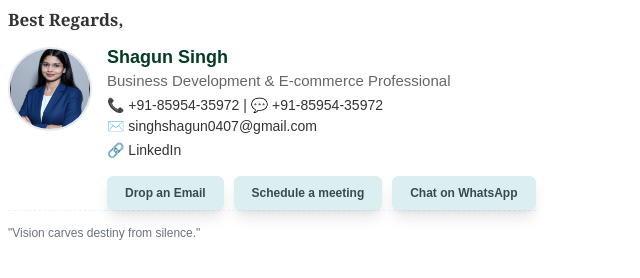
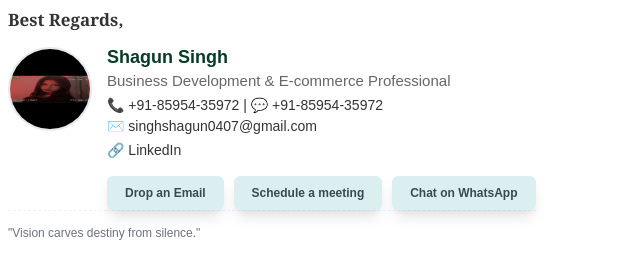
Before and after one commit to shagunsingh0407/email-signature, a plain HTML site: page index.html in a window 1280 px wide. Shown: the whole page, without its empty margins (0-640 px from the left). Drawn offline with Linux system fonts and the light colour scheme.

Commit message:
Update index.html

```diff
--- a/index.html
+++ b/index.html
@@ -17,7 +17,7 @@
     <table cellpadding="0" cellspacing="0" border="0" style="font-family: Arial, sans-serif; font-size: 14px; color: #333333; border-collapse: collapse; max-width: 600px;">
         <tr>
             <td style="padding-right: 15px; vertical-align: top;">
-                <img src="https://raw.githubusercontent.com/shagunsingh0407/email-signature/refs/heads/main/assets/shagun-singh-pic-professional-headshot.jpeg" alt="Shagun Singh" width="80" height="80" style="display: block; border-radius: 50%; border: 2px solid #e6e9ee;">
+                <img src="https://raw.githubusercontent.com/shagunsingh0407/email-signature/refs/heads/main/assets/1761290360300.jpg" alt="Shagun Singh" width="80" height="80" style="display: block; border-radius: 50%; border: 2px solid #e6e9ee;">
             </td>
 
             <td style="vertical-align: top;">
```
